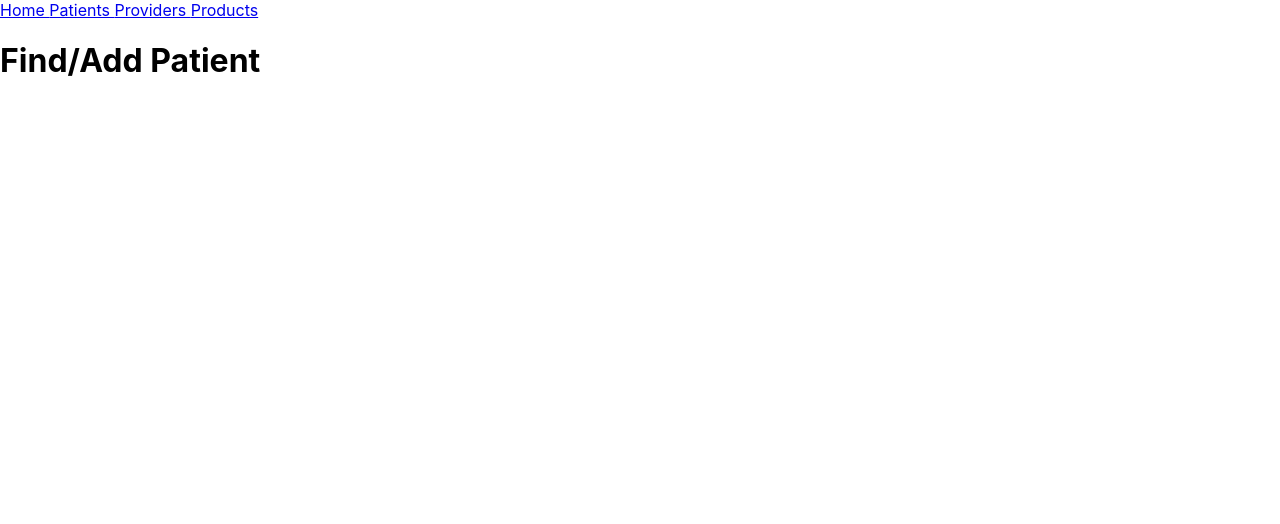
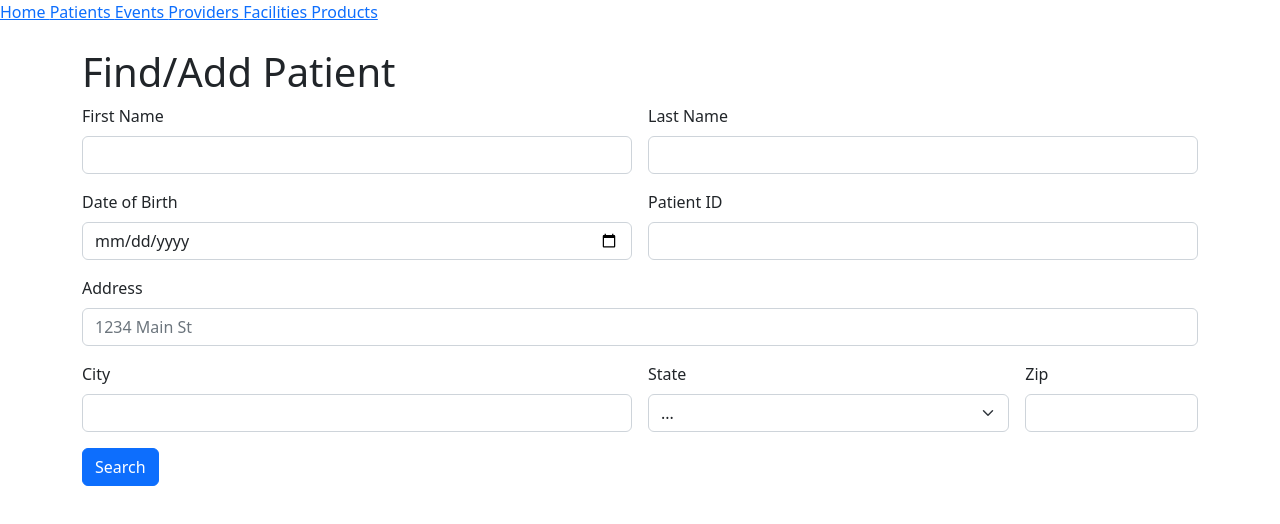
Before and after one commit to Brooke0223/PharmaTech, a React (Create React App) app: page /PharmaTech/patients in a window 1280 px wide. Shown: the top 524 px of the page. Built offline with nearby package versions, Linux system fonts and the light colour scheme.

Commit message:
Updated Patient & Provider Forms

```diff
--- a/public/index.html
+++ b/public/index.html
@@ -4,11 +4,9 @@
     <meta charset="utf-8" />
     <meta name="viewport" content="width=device-width, initial-scale=1" />
     <meta name="theme-color" content="#000000" />
-    <meta
-      name="description"
-      content="Web site created using create-react-app"
-    />
+    <meta name="description" content="Web site created using create-react-app"/>
     <title>PharmaTech</title>
+    <link href="https://cdn.jsdelivr.net/npm/bootstrap@5.2.2/dist/css/bootstrap.min.css" rel="stylesheet" integrity="sha384-Zenh87qX5JnK2Jl0vWa8Ck2rdkQ2Bzep5IDxbcnCeuOxjzrPF/et3URy9Bv1WTRi" crossorigin="anonymous">
   </head>
 
   <body>
--- a/src/App.css
+++ b/src/App.css
@@ -1,4 +1,4 @@
-.App {
+/* .App {
   text-align: center;
 }
 
@@ -35,4 +35,4 @@
   to {
     transform: rotate(360deg);
   }
-}
+} */
--- a/src/App.js
+++ b/src/App.js
@@ -2,8 +2,11 @@ import './App.css';
 import { BrowserRouter as Router, Routes, Route, Link } from "react-router-dom"
 import Home from './Pages/Home';
 import Patients from './Pages/Patients';
+import Events from './Pages/Events';
 import Providers from './Pages/Providers';
+import Facilities from './Pages/Facilities';
 import Products from './Pages/Products';
+
 
 function App() {
   return (
@@ -11,13 +14,17 @@ function App() {
       <Router>
         <Link to="/PharmaTech"> Home </Link>
         <Link to="/PharmaTech/patients"> Patients </Link>
+        <Link to="/PharmaTech/events"> Events </Link>
         <Link to="/PharmaTech/providers"> Providers </Link>
+        <Link to="/PharmaTech/facilities"> Facilities </Link>
         <Link to="/PharmaTech/products"> Products </Link>
 
         <Routes>
           <Route path="/PharmaTech" element={<Home />} />
           <Route path="/PharmaTech/patients" element={<Patients />} />
+          <Route path="/PharmaTech/events" element={<Events />} />
           <Route path="/PharmaTech/providers" element={<Providers />} />
+          <Route path="/PharmaTech/facilities" element={<Facilities />} />
           <Route path="/PharmaTech/products" element={<Products />} />
         </Routes>
       </Router>
--- /dev/null
+++ b/src/Pages/Events.js
@@ -0,0 +1,12 @@
+import React from 'react'
+
+function Events() {
+  return (
+    <>
+        <h1>Submit Event</h1>
+        <h1>View Events</h1>
+    </>
+  )
+}
+
+export default Events
--- /dev/null
+++ b/src/Pages/Facilities.js
@@ -0,0 +1,9 @@
+import React from 'react'
+
+function Facilities() {
+  return (
+    <h1>Manage Facilities</h1>
+  )
+}
+
+export default Facilities
--- a/src/Pages/Home.js
+++ b/src/Pages/Home.js
@@ -2,7 +2,11 @@ import React from 'react'
 
 function Home() {
   return (
-    <h1>Homepage Title</h1>
+    <div class="container">
+
+      <h1>Homepage Title</h1>
+
+    </div>
   )
 }
 
--- a/src/Pages/Patients.js
+++ b/src/Pages/Patients.js
@@ -2,7 +2,121 @@ import React from 'react'
 
 function Patients() {
   return (
+
+    <div class="container">
+    <br></br>
     <h1>Find/Add Patient</h1>
+
+    <form class="row g-3">
+
+  <div class="col-md-6">
+    <label for="firstName" class="form-label">First Name</label>
+    <input type="text" class="form-control" id="firstName" required />
+  </div>
+
+  <div class="col-md-6">
+    <label for="lastName" class="form-label">Last Name</label>
+    <input type="text" class="form-control" id="lastName" required />
+  </div>
+
+  <div class="col-md-6">
+    <label for="dob" class="form-label">Date of Birth</label>
+    <input type="date" class="form-control" id="dob" required />
+  </div>
+
+  <div class="col-md-6">
+    <label for="patientID" class="form-label">Patient ID</label>
+    <input type="text" class="form-control" id="patientID" />
+  </div>
+
+  <div class="col-12">
+    <label for="address" class="form-label">Address</label>
+    <input type="text" class="form-control" id="address" placeholder="1234 Main St" />
+  </div>
+
+  <div class="col-md-6">
+    <label for="city" class="form-label">City</label>
+    <input type="text" class="form-control" id="city" />
+  </div>
+
+  <div class="col-md-4">
+    <label for="state" class="form-label">State</label>
+    <select id="state" class="form-select" >
+      <option disabled selected>...</option>
+      <option>AL</option>
+      <option>AK</option>
+      <option>AZ</option>
+      <option>AR</option>
+      <option>AS</option>
+      <option>CA</option>
+      <option>CO</option>
+      <option>CT</option>
+      <option>DE</option>
+      <option>DC</option>
+      <option>FL</option>
+      <option>GA</option>
+      <option>GU</option>
+      <option>HI</option>
+      <option>ID</option>
+      <option>IL</option>
+      <option>IN</option>
+      <option>IA</option>
+      <option>KS</option>
+
+      <option>KY</option>
+      <option>LA</option>
+      <option>ME</option>
+      <option>MD</option>
+      <option>MA</option>
+      <option>MI</option>
+      <option>MN</option>
+      <option>MS</option>
+      <option>MO</option>
+      <option>MT</option>
+      <option>NE</option>
+      <option>NV</option>
+      <option>NH</option>
+      <option>NJ</option>
+      <option>NM</option>
+      <option>NY</option>
+      <option>NC</option>
+      <option>ND</option>
+      <option>CM</option>
+
+      <option>OH</option>
+      <option>OK</option>
+      <option>OR</option>
+      <option>PA</option>
+      <option>PR</option>
+      <option>RI</option>
+      <option>SC</option>
+      <option>SD</option>
+      <option>TN</option>
+      <option>TX</option>
+      <option>TT</option>
+      <option>UT</option>
+      <option>VT</option>
+      <option>VA</option>
+      <option>VI</option>
+      <option>WA</option>
+      <option>WV</option>
+      <option>WI</option>
+      <option>WY</option>
+    </select>
+  </div>
+
+  <div class="col-md-2">
+    <label for="zipCode" class="form-label">Zip</label>
+    <input type="text" class="form-control" id="zipCode" />
+  </div>
+
+  <div class="col-12">
+    <button type="submit" class="btn btn-primary">Search</button>
+  </div>
+</form>
+
+</div>
+
   )
 }
 
--- a/src/Pages/Providers.js
+++ b/src/Pages/Providers.js
@@ -2,7 +2,119 @@ import React from 'react'
 
 function Providers() {
   return (
+    <div class="container">
+    <br></br>
     <h1>Manage Providers</h1>
+
+    <form class="row g-3">
+
+  <div class="col-md-6">
+    <label for="firstName" class="form-label">First Name</label>
+    <input type="text" class="form-control" id="firstName" required />
+  </div>
+
+  <div class="col-md-6">
+    <label for="lastName" class="form-label">Last Name</label>
+    <input type="text" class="form-control" id="lastName" required />
+  </div>
+
+  <div class="col-md-12">
+    <label for="designation" class="form-label">Designation</label>
+    <select id="designation" class="form-select" >
+      <option disabled selected>...</option>
+      <option>Physician</option>
+      <option>Nurse</option>
+      <option>Pharmacist</option>
+    </select>
+  </div>
+
+  <div class="col-md-6">
+    <label for="providerID" class="form-label">Provider ID</label>
+    <input type="text" class="form-control" id="providerID" />
+  </div>
+
+  <div class="col-md-6">
+    <label for="NPI" class="form-label">NPI</label>
+    <input type="text" class="form-control" id="NPI" />
+  </div>
+
+  <div class="col-md-6">
+    <label for="city" class="form-label">City</label>
+    <input type="text" class="form-control" id="city" />
+  </div>
+
+  <div class="col-md-6">
+  <label for="state" class="form-label">State</label>
+    <select id="state" class="form-select" >
+      <option disabled selected>...</option>
+      <option>AL</option>
+      <option>AK</option>
+      <option>AZ</option>
+      <option>AR</option>
+      <option>AS</option>
+      <option>CA</option>
+      <option>CO</option>
+      <option>CT</option>
+      <option>DE</option>
+      <option>DC</option>
+      <option>FL</option>
+      <option>GA</option>
+      <option>GU</option>
+      <option>HI</option>
+      <option>ID</option>
+      <option>IL</option>
+      <option>IN</option>
+      <option>IA</option>
+      <option>KS</option>
+
+      <option>KY</option>
+      <option>LA</option>
+      <option>ME</option>
+      <option>MD</option>
+      <option>MA</option>
+      <option>MI</option>
+      <option>MN</option>
+      <option>MS</option>
+      <option>MO</option>
+      <option>MT</option>
+      <option>NE</option>
+      <option>NV</option>
+      <option>NH</option>
+      <option>NJ</option>
+      <option>NM</option>
+      <option>NY</option>
+      <option>NC</option>
+      <option>ND</option>
+      <option>CM</option>
+
+      <option>OH</option>
+      <option>OK</option>
+      <option>OR</option>
+      <option>PA</option>
+      <option>PR</option>
+      <option>RI</option>
+      <option>SC</option>
+      <option>SD</option>
+      <option>TN</option>
+      <option>TX</option>
+      <option>TT</option>
+      <option>UT</option>
+      <option>VT</option>
+      <option>VA</option>
+      <option>VI</option>
+      <option>WA</option>
+      <option>WV</option>
+      <option>WI</option>
+      <option>WY</option>
+    </select>
+  </div>
+
+  <div class="col-12">
+    <button type="submit" class="btn btn-primary">Search</button>
+  </div>
+</form>
+
+</div>
   )
 }
 
--- a/src/index.css
+++ b/src/index.css
@@ -1,4 +1,4 @@
-body {
+/* body {
   margin: 0;
   font-family: -apple-system, BlinkMacSystemFont, 'Segoe UI', 'Roboto', 'Oxygen',
     'Ubuntu', 'Cantarell', 'Fira Sans', 'Droid Sans', 'Helvetica Neue',
@@ -10,4 +10,4 @@ body {
 code {
   font-family: source-code-pro, Menlo, Monaco, Consolas, 'Courier New',
     monospace;
-}
+} */
```
